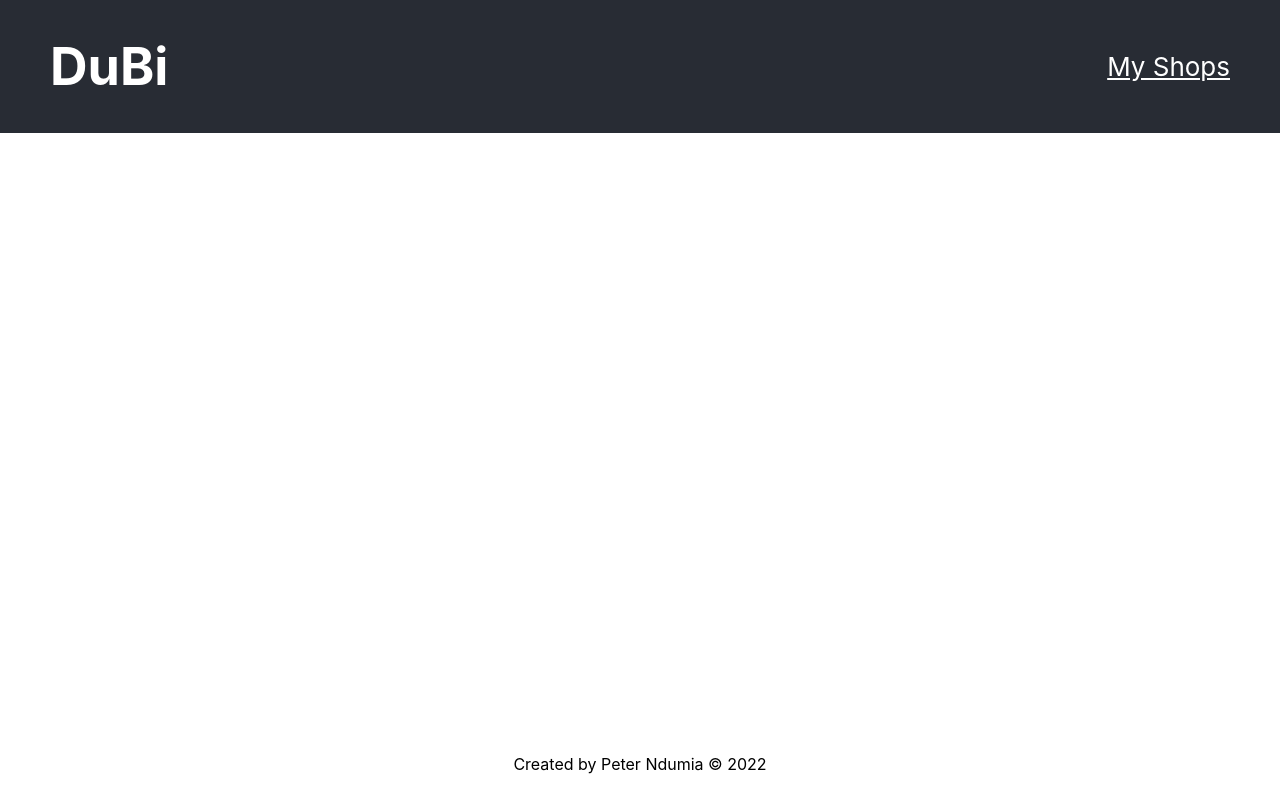
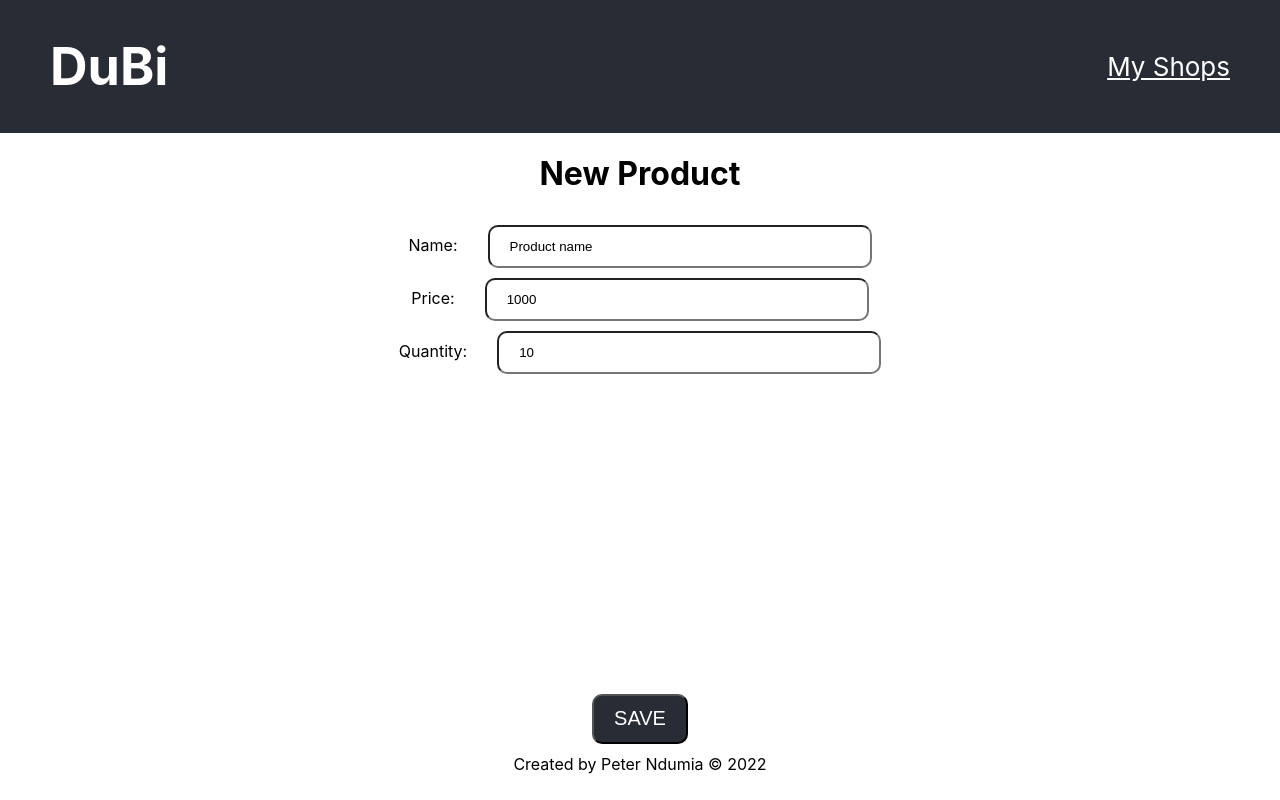
Before and after one commit to Thee-pete/DuBi-vendor-panel, a React (Create React App) app: page /newproduct/1 in a window 1280 px wide. Built offline with nearby package versions, Linux system fonts and the light colour scheme.

Commit message:
Adding new products success

```diff
--- a/src/components/App.js
+++ b/src/components/App.js
@@ -22,7 +22,9 @@ function App() {
     setShops([...shops, newShop])
 
   }
-
+  function onAddNewProduct(newProduct){
+    setProducts([...products, newProduct])
+  }
 
 
 
@@ -34,8 +36,8 @@ function App() {
       <Routes>
 
         <Route  path="/myshops" element= { <MyShops shops={shops} getShops={getShops}  />}></Route>
-        <Route  path="/myshops/:shopId" element= { <ShopPage/>}></Route>
-        <Route  path="/newproduct" element= { <NewProduct />}></Route>
+        <Route  path="/myshops/:shopId" element= { <ShopPage />}></Route>
+        <Route  path="/newproduct/:shopId" element= { <NewProduct onAddNewProduct={onAddNewProduct} />}></Route>
         <Route  path="/newshop" element= { <NewShop onAddShop = {onAddShop}/>}></Route>
         <Route path="/" element={ <Home />}>
 
--- a/src/components/NewProduct.js
+++ b/src/components/NewProduct.js
@@ -1,15 +1,38 @@
-import React from 'react';
+import React, { useState } from 'react';
 import { useNavigate, useParams } from 'react-router-dom';
 
 //need a shops prop
 
-function NewProduct() {
+function NewProduct({onAddNewProduct}) {
+
+    const [name, setName] = useState("Product name")
+    const [price, setPrice] = useState(1000);
+    const [quantity, setQuantity] = useState(10);
 
     const params =useParams();
+    console.log(params.shopId)
+
+    //const newProduct = {name:name, price:price, quantity:quantity}
 
     const navigate = useNavigate();
-    function handleSubmit(){
-        //need to get the specific shop so use id to identify and add the product to the shop
+    function handleSubmit(event){
+        event.preventDefault()
+        //get id of shop
+        //need to get the specific shop so use id to identify and add the product to the shop using patch
+        fetch(`https://salty-basin-17655.herokuapp.com/shops/${params.shopId}`, {
+            method: "PATCH",
+            headers: {
+              "Content-Type": "application/json",
+            },
+            body: JSON.stringify({
+                products : [{name:name,
+                    price:price,
+                    quantity:quantity}]
+
+            }),
+          })
+            .then((r) => r.json())
+            .then((data) => console.log(data));
         navigate("/myshops");
     }
 
@@ -23,17 +46,17 @@ function NewProduct() {
             <form onSubmit={handleSubmit}>
               <label>
                 Name:
-               <input type="text" name="name" />
+               <input type="text" name="name" value = {name} onChange ={(e) => setName(e.target.value)} />
                </label>
                <br></br>
                <label>
                 Price:
-               <input type="text" name="name" />
+               <input type="text" name="price" value = {price} onChange = {(e) => setPrice(e.target.value)} />
                </label>
                <br></br>
                <label>
                 Quantity:
-               <input type="text" name="name" />
+               <input type="text" name="quantity" value= {quantity} onChange ={(e) => setQuantity(e.target.value)} />
                </label>
                <br></br>
                <br></br>
--- a/src/components/NewShop.js
+++ b/src/components/NewShop.js
@@ -5,6 +5,7 @@ function NewShop({onAddShop}) {
 
     const [name, setName] = useState("");
     const [category, setCategory] = useState("Clothing");
+
 
 
     const navigate = useNavigate();
@@ -15,7 +16,8 @@ function NewShop({onAddShop}) {
              method: "POST",
               body: JSON.stringify({
                name:name,
-               category:category
+               category:category,
+               products: []
 
     }),
     headers: {
--- a/src/components/ShopPage.js
+++ b/src/components/ShopPage.js
@@ -12,11 +12,9 @@ function ShopPage() {
    const navigate = useNavigate();
     function handleClick(){
         //navigate to the all products component
-        navigate("/newproduct")
+        navigate(`/newproduct/${params.shopId}`)
 
     }
-
-
     useEffect(() =>{
          fetch(`https://salty-basin-17655.herokuapp.com/shops/${params.shopId}`)
         .then(r => r.json())
```
